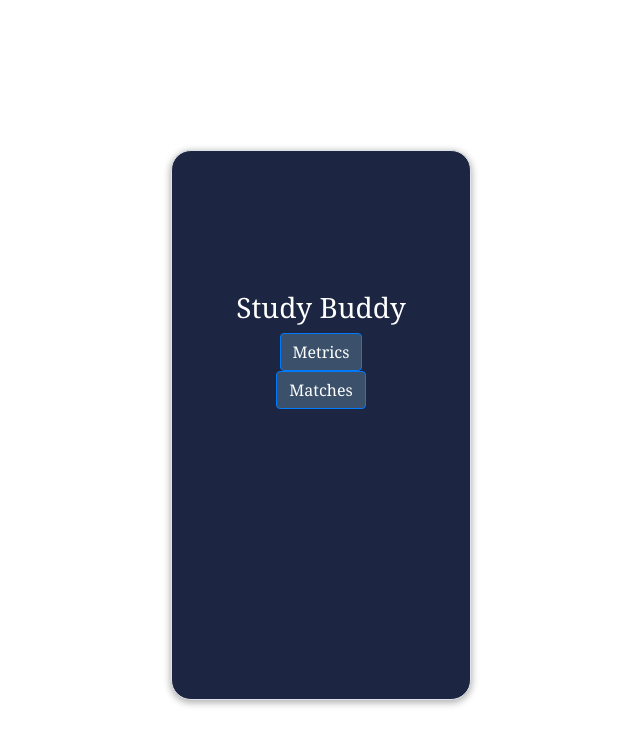
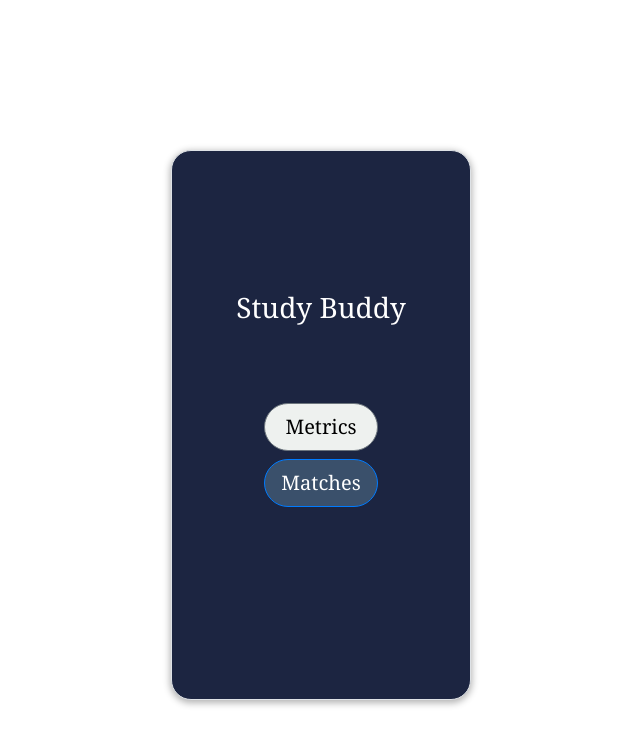
Before and after one commit to Jonathan204/StudyBuddy, a React (Create React App) app: page /home in a window 1280 px wide. Shown: the top 744 px of the page, without its empty margins (319-959 px from the left). Built offline with nearby package versions, Linux system fonts and the light colour scheme.

Commit message:
Bugs resolved, renamed to Home
Renamed the file so that it matches the filepath.

```diff
--- a/src/App.js
+++ b/src/App.js
@@ -7,7 +7,7 @@ import {
   Route,
 } from "react-router-dom";
 import Account from "./components/Account/Account";
-import MainPage from "./components/MainPage/MainPage";
+import Home from "./components/Home/Home";
 
 function App() {
   return (
@@ -25,7 +25,7 @@ function App() {
             </Route>
             <Route path="/home">
               <Container>
-                <MainPage />
+                <Home />
               </Container>
             </Route>
           </Switch>
--- /dev/null
+++ b/src/components/Home/Home.js
@@ -0,0 +1,40 @@
+import React from "react";
+import { Button, Container, Row, Col } from "react-bootstrap";
+
+
+import "./styles.css";
+
+const Home = () => {
+
+  const handleMetricsClicked = async (event) => {
+  };
+
+  const handleMatchesClicked = async (event) => {
+  };
+
+  return (
+    <Container className="border account-window account-height">
+      <Row className="align-text-center top-buffer">
+        <Col>
+          <h3 className="text-white">Study Buddy</h3>
+        </Col>
+      </Row>
+
+      <Row className="mid-buffer">
+        <Col className="col-lg">
+          <Button className="btn btn-secondary btn-lg btn-block rounded-pill">
+            Metrics
+          </Button>
+          <Button className="mt-2 btn btn-primary btn-lg btn-block rounded-pill">
+            Matches
+          </Button>
+        </Col>
+      </Row>
+
+
+
+    </Container>
+  );
+};
+
+export default Home;
--- a/src/components/MainPage/MainPage.js
+++ /dev/null
@@ -1,35 +0,0 @@
-import React from "react";
-import { Button, Container, Row, Col } from "react-bootstrap";
-
-
-import "./styles.css";
-
-const MainPage = () => {
-
-  const handleMetricsClicked = async (event) => {
-  };
-
-  const handleMatchesClicked = async (event) => {
-  };
-
-  return (
-    <Container className="border account-window account-height">
-      <Row className="align-text-center top-buffer">
-        <Col>
-          <h3 class="text-white">Study Buddy</h3>
-        </Col>
-      </Row>
-
-
-        <Button class="mid-buffer btn btn-secondary rounded-pill">
-          Metrics
-       </Button>
-        <Button class="btn btn-primary btn-block rounded-pill">
-           Matches
-        </Button>
-
-    </Container>
-  );
-};
-
-export default MainPage;
```
Also changed, not shown: src/components/Home/styles.css (renamed from src/components/MainPage/styles.css).
